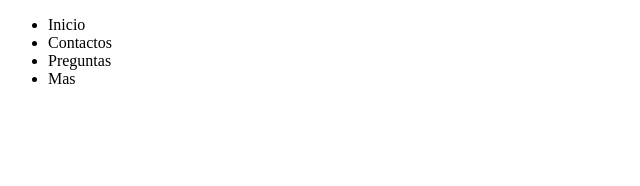
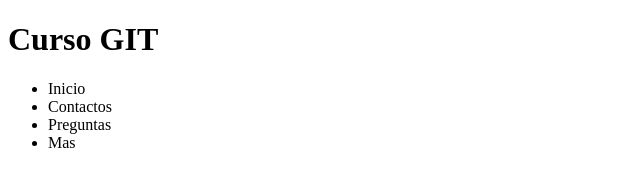
Before and after one commit to JuanDuquee/Alura-Git, a plain HTML site: page index.html in a window 1280 px wide. Shown: the whole page, without its empty margins (0-640 px from the left). Drawn offline with Linux system fonts and the light colour scheme.

Commit message:
Se añadió una etiqueta h1

```diff
--- a/index.html
+++ b/index.html
@@ -7,6 +7,7 @@
     <title>Alura</title>
 </head>
 <body>
+    <h1>Curso GIT</h1>
     <ul>
         <li>Inicio</li>
         <li>Contactos</li>
```
